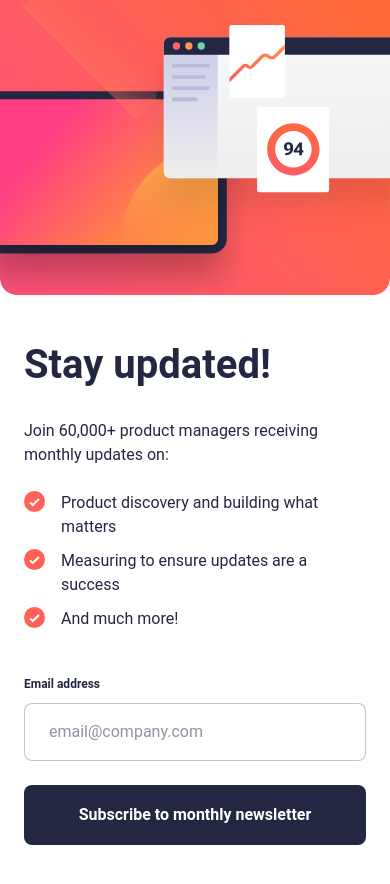
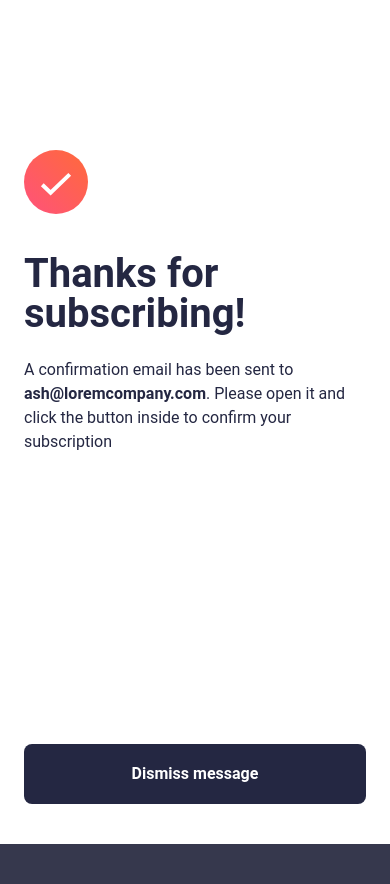
Before and after one commit to Axda-Web/fe-newsletter, a React (Vite) app: page / in a window 390 px wide. After the commit the page ends 844 px from the top, so only its background shows below. Built offline with nearby package versions, Linux system fonts and the light colour scheme.

Commit message:
Confirmation modal: Add responsive layout

```diff
--- a/src/App.tsx
+++ b/src/App.tsx
@@ -1,9 +1,11 @@
 import NewsletterModal from "./components/newsletter-modal";
+import ConfirmationModal from "./components/confirmation-modal";
 
 function App() {
   return (
     <div className="lg:fixed inset-0 lg:flex lg:justify-center lg:items-center">
-      <NewsletterModal />
+      {/* <NewsletterModal />  */}
+      <ConfirmationModal />
     </div>
   );
 }
--- /dev/null
+++ b/src/components/confirmation-modal/ConfirmationModal.tsx
@@ -0,0 +1,26 @@
+import ButttonCta from "../button-cta";
+const ConfirmationModal = () => {
+  return (
+    <div className="bg-white h-screen lg:h-fit px-6 pt-[150px] pb-10 lg:p-16 lg:rounded-[36px] lg:w-[504px] flex flex-col justify-between">
+      <div>
+        <div>
+          <img
+            className="block mb-10"
+            src="/assets/images/icon-success.svg"
+            alt="sign up illustration"
+          />
+        </div>
+        <h3 className="text-heading-mobile lg:text-heading-desktop font-bold leading-none mb-6">
+          Thanks for subscribing!
+        </h3>
+        <p className="mb-10">
+          A confirmation email has been sent to{" "}
+          <span className="font-bold">ash@loremcompany.com</span>. Please open
+          it and click the button inside to confirm your subscription
+        </p>
+      </div>
+      <ButttonCta type="button" text="Dismiss message" />
+    </div>
+  );
+};
+export default ConfirmationModal;
--- /dev/null
+++ b/src/components/confirmation-modal/index.ts
@@ -0,0 +1 @@
+export { default } from "./ConfirmationModal";
--- a/src/components/newsletter-modal/NewsletterModal.tsx
+++ b/src/components/newsletter-modal/NewsletterModal.tsx
@@ -47,7 +47,7 @@ const NewsletterModal = () => {
   };
 
   return (
-    <div className="bg-white lg:flex lg:flex-row-reverse lg:justify-center lg:items-center  lg:p-6 lg:rounded-[36px] lg:gap-x-10 lg:w-fit">
+    <div className="bg-white lg:flex lg:flex-row-reverse lg:justify-center lg:items-center lg:p-6 lg:rounded-[36px] lg:gap-x-10 lg:w-fit">
       <div>
         <picture>
           <source
```
